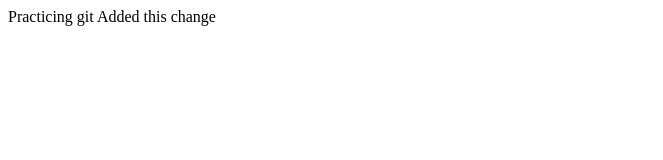
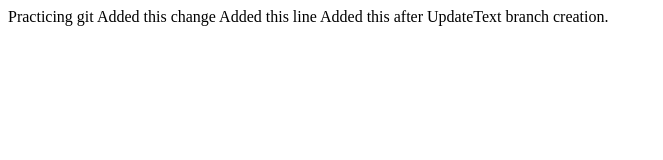
Before and after one commit to AubinBakana/foldable-devices, a plain HTML site: page index.html in a window 1280 px wide. Shown: the whole page, without its empty margins (0-663 px from the left). Drawn offline with Linux system fonts and the light colour scheme.

Commit message:
Added text for confict test

```diff
--- a/index.html
+++ b/index.html
@@ -10,5 +10,11 @@
 
     <!-- Change -->
     Added this change
+
+    <!-- New changes -->
+    Added this line
+
+    <!-- After branch creation -->
+    Added this after UpdateText branch creation.
 </body>
 </html>
```
